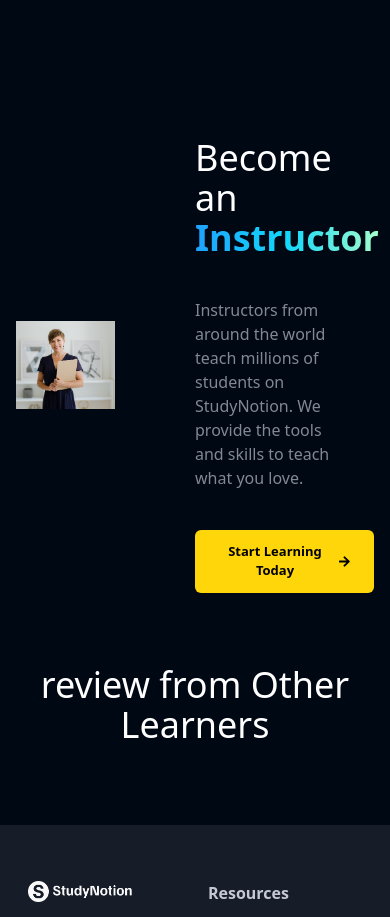
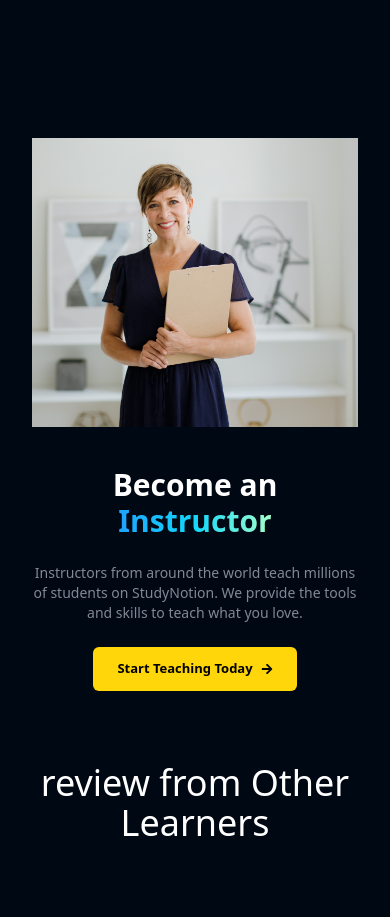
Before and after one commit to nikpatil7/MindForgeCodeX, a React (Create React App) app: page / in a window 390 px wide. Shown: the part 5900-6817 px from the top of the page. Built offline with nearby package versions, Linux system fonts and the light colour scheme.

Commit message:
Make InstructorSection responsive

```diff
--- a/src/components/core/HomePage/InstructorSection.jsx
+++ b/src/components/core/HomePage/InstructorSection.jsx
@@ -6,38 +6,38 @@
 
 const InstructorSection = () => {
   return (
-    <div className='mt-16'>
+    <div className='mt-16 sm:mt-24 lg:mt-32 px-4 sm:px-6 lg:px-8'>
 
-      <div className="flex flex-row gap-20 items-center">
+      <div className="flex flex-col lg:flex-row gap-10 lg:gap-20 items-center">
 
-        <div className="w-[50%] ">
+        {/* Instructor Image */}
+        <div className="w-full lg:w-[50%] max-w-[500px] lg:max-w-none mx-auto">
           <img
             src={Instructor}
-            alt="InstructorImage"
-            className="shadow-white"
+            alt="Instructor teaching online"
+            className="shadow-white w-full h-auto object-contain"
           />
         </div>
 
-        <div className='w-[50%] flex flex-col gap-10'>
-            <div className='text-4xl font-semobold w-[50%]'>
+        {/* Content Section */}
+        <div className='w-full lg:w-[50%] flex flex-col gap-6 sm:gap-8 lg:gap-10'>
+            <div className='text-3xl sm:text-4xl font-semibold w-full lg:w-[80%] text-center lg:text-left'>
                 Become an
                 <HighlightText text={"Instructor"} />
             </div>
 
-            <p className='font-medium text-[16px] w-[80%] text-richblack-300'>
-            Instructors from around the world teach millions of students on StudyNotion. We provide the tools and skills to teach what you love.
+            <p className='font-medium text-sm sm:text-base lg:text-[16px] w-full lg:w-[80%] text-richblack-300 text-center lg:text-left'>
+              Instructors from around the world teach millions of students on StudyNotion. We provide the tools and skills to teach what you love.
             </p>
 
-            <div className='w-fit'>
+            <div className='w-fit mx-auto lg:mx-0'>
                 <CTAButton active={true} linkto={"/signup"}>
                     <div className='flex flex-row gap-2 items-center'>
-                        Start Learning Today
-                        <FaArrowRight />
+                        Start Teaching Today
+                        <FaArrowRight className="text-xs sm:text-sm" />
                     </div>
                 </CTAButton>
             </div>
-
-
         </div>
       </div>
     </div>
```
